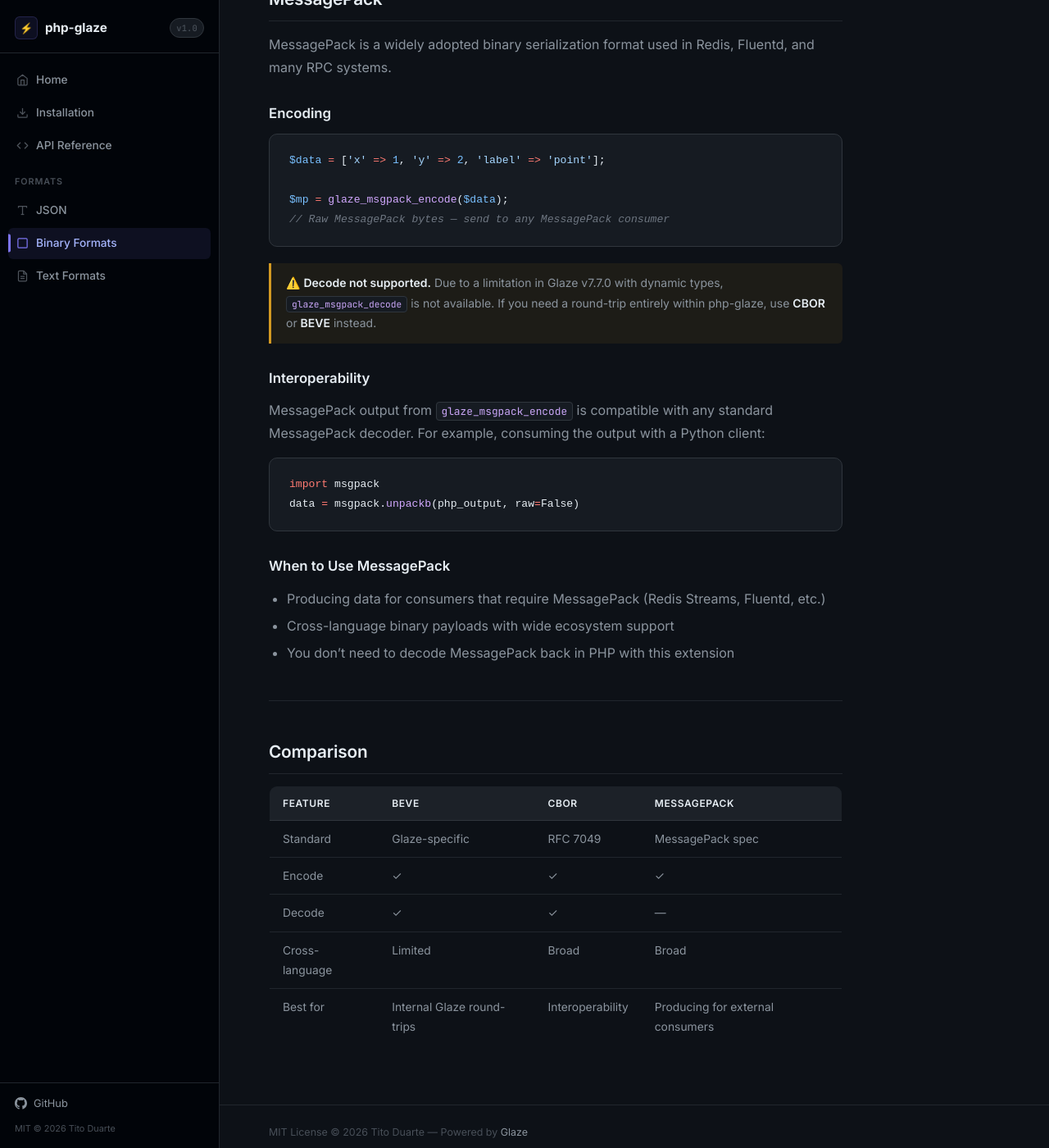
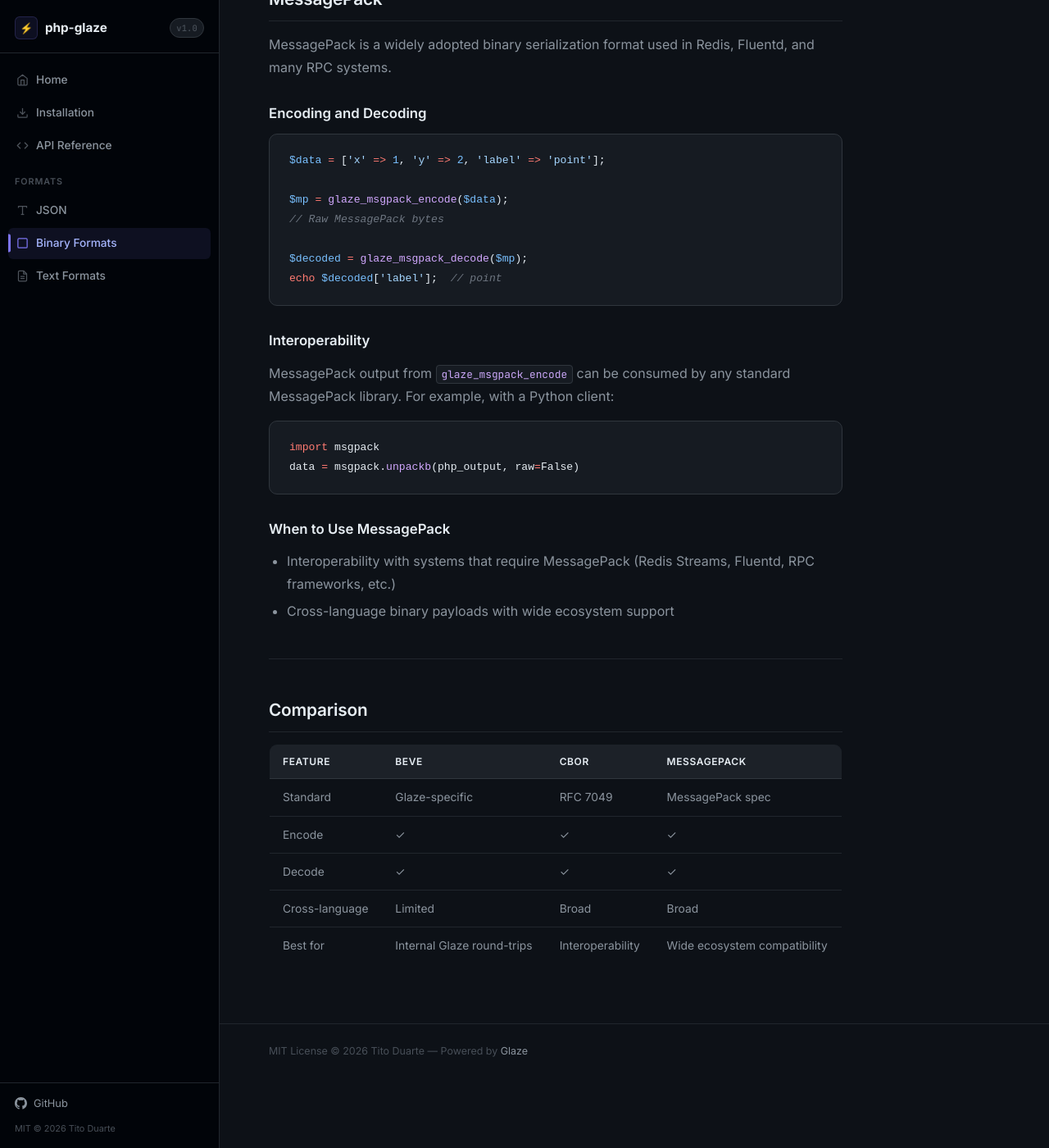
Before and after one commit to fduarte42/php-glaze, a Jekyll site: the page built from docs/binary-formats.md, in a window 1280 px wide and 1400 px high, scrolled down 2227 px. Shown: the whole window at 82% size. Built offline with Jekyll 4.4.1, drawn with Linux system fonts in a browser that asks for light colours; some of the changed text lies outside the part shown.

Commit message:
bump version to 1.1.0, fix JSON encoding performance, add msgpack decode
Replace the custom hand-written JSON builder with a direct glz::generic
construction path (build_generic) that populates Glaze's internal variant
tree in a single pass.  glaze_encode now delegates to glz::write_json for
the actual serialisation, using Glaze's SIMD-optimised writer.

The php_to_generic bridge (used by all binary format encoders) previously
did a double-conversion: custom JSON string build → glz::read_json. It now
calls build_generic directly, eliminating an entire serialisation round-trip
for BEVE, CBOR, TOML, and YAML encode paths as well.

Add glaze_msgpack_decode: glz::read_msgpack into glz::generic is supported
in v7.7.0 via the glaze_value_t → variant dispatch chain, making full
MessagePack round-trips possible within php-glaze.

Co-Authored-By: Claude Sonnet 4.6 <noreply@anthropic.com>

````diff
--- a/CMakeLists.txt
+++ b/CMakeLists.txt
@@ -1,5 +1,5 @@
 cmake_minimum_required(VERSION 3.18)
-project(php_glaze VERSION 1.0.2 LANGUAGES CXX)
+project(php_glaze VERSION 1.1.0 LANGUAGES CXX)
 
 set(CMAKE_CXX_STANDARD 23)
 set(CMAKE_CXX_STANDARD_REQUIRED ON)
--- a/docs/binary-formats.md
+++ b/docs/binary-formats.md
@@ -75,21 +75,21 @@ echo $decoded['count'];     // 42
 
 MessagePack is a widely adopted binary serialization format used in Redis, Fluentd, and many RPC systems.
 
-### Encoding
+### Encoding and Decoding
 
 ```php
 $data = ['x' => 1, 'y' => 2, 'label' => 'point'];
 
 $mp = glaze_msgpack_encode($data);
-// Raw MessagePack bytes — send to any MessagePack consumer
+// Raw MessagePack bytes
+
+$decoded = glaze_msgpack_decode($mp);
+echo $decoded['label'];  // point
 ```
-
-{: .warning }
-> **Decode not supported.** Due to a limitation in Glaze v7.7.0 with dynamic types, `glaze_msgpack_decode` is not available. If you need a round-trip entirely within php-glaze, use **CBOR** or **BEVE** instead.
 
 ### Interoperability
 
-MessagePack output from `glaze_msgpack_encode` is compatible with any standard MessagePack decoder. For example, consuming the output with a Python client:
+MessagePack output from `glaze_msgpack_encode` can be consumed by any standard MessagePack library. For example, with a Python client:
 
 ```python
 import msgpack
@@ -98,9 +98,8 @@ data = msgpack.unpackb(php_output, raw=False)
 
 ### When to Use MessagePack
 
-- Producing data for consumers that require MessagePack (Redis Streams, Fluentd, etc.)
+- Interoperability with systems that require MessagePack (Redis Streams, Fluentd, RPC frameworks, etc.)
 - Cross-language binary payloads with wide ecosystem support
-- You don't need to decode MessagePack back in PHP with this extension
 
 ---
 
@@ -110,6 +109,6 @@ data = msgpack.unpackb(php_output, raw=False)
 |---------|------|------|-------------|
 | Standard | Glaze-specific | RFC 7049 | MessagePack spec |
 | Encode | ✓ | ✓ | ✓ |
-| Decode | ✓ | ✓ | — |
+| Decode | ✓ | ✓ | ✓ |
 | Cross-language | Limited | Broad | Broad |
-| Best for | Internal Glaze round-trips | Interoperability | Producing for external consumers |
+| Best for | Internal Glaze round-trips | Interoperability | Wide ecosystem compatibility |
````
Also changed, not shown: docs/api-reference.md (+26 -2 lines), 3 other files.
